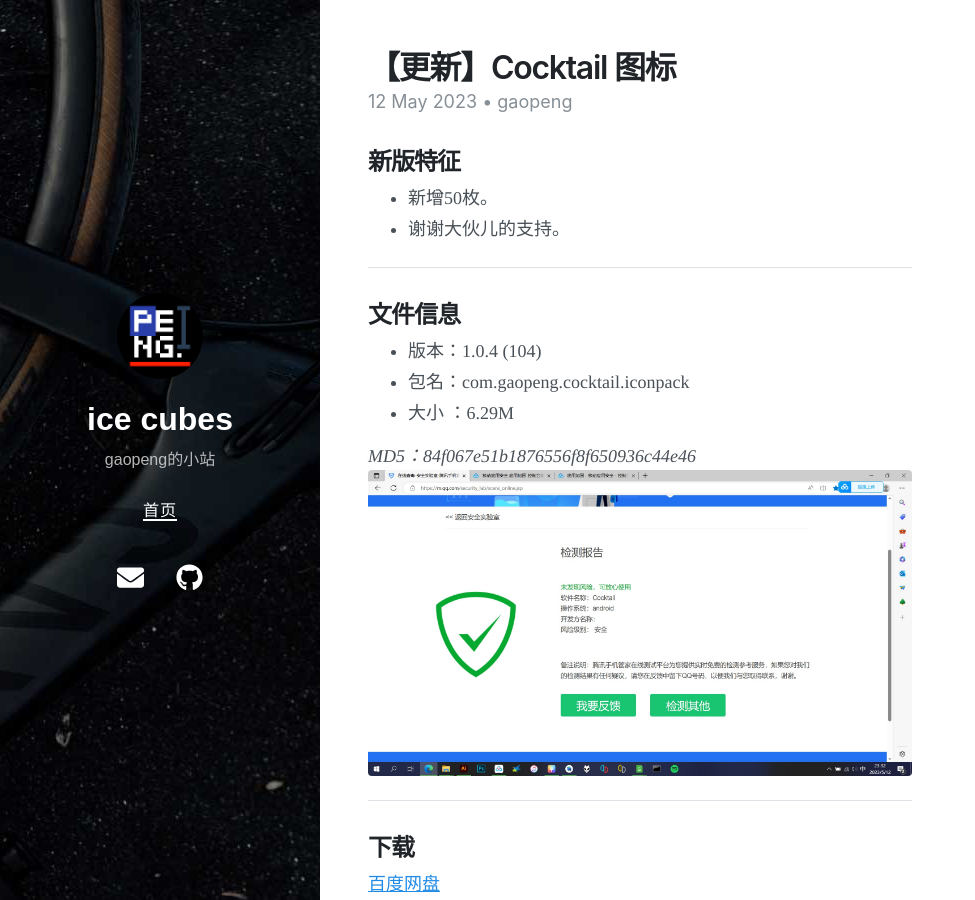
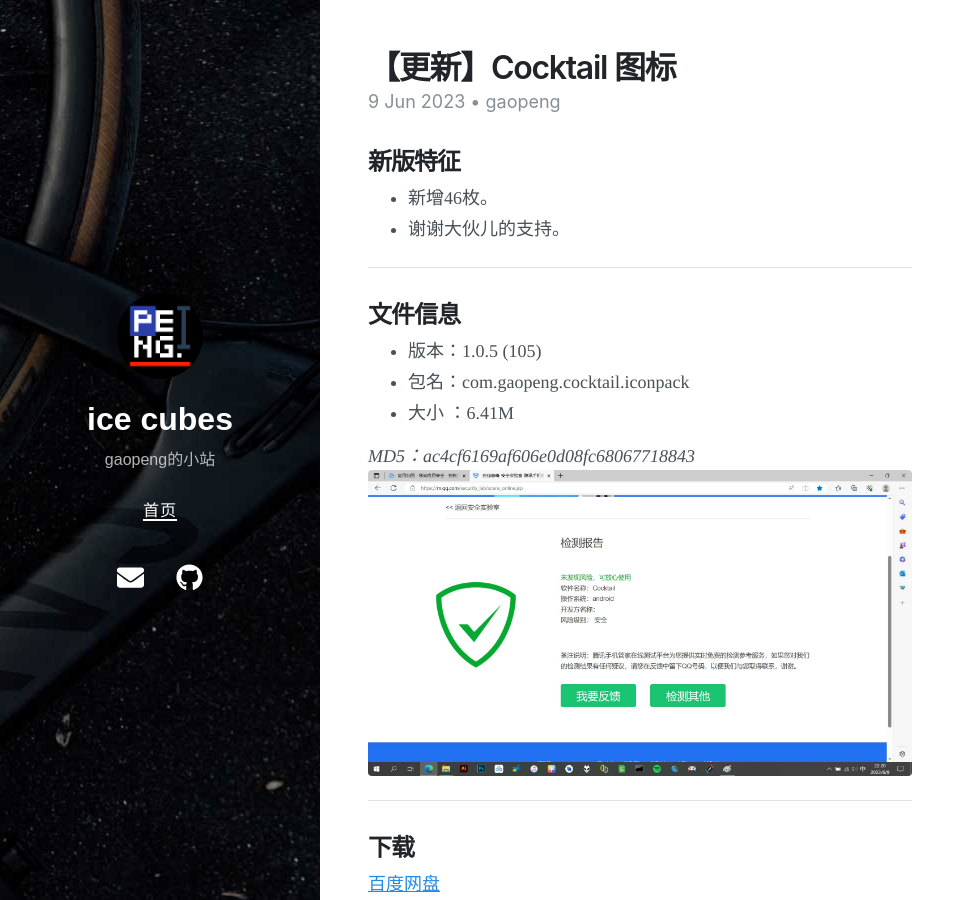
Before and after one commit to gaopengk/gaopengk.github.io, a Jekyll site: the page built from _posts/2023-06-09-【更新】Cocktail 图标.md, in a window 1280 px wide and 900 px high. Shown: the whole window, without its empty margins (0-975 px from the left). Built offline with Jekyll 4.4.1, drawn with Linux system fonts in a browser that asks for light colours; nearby versions of some CDN libraries.

Commit message:
Update and rename 2023-05-12-【更新】Cocktail 图标.md to 2023-06-09-【更新】Cocktail 图标.md

```diff
--- a/_posts/2023-05-12-【更新】Cocktail 图标.md
+++ b/_posts/2023-06-09-【更新】Cocktail 图标.md
@@ -1,23 +1,23 @@
 ---
 layout:     post
 title:      【更新】Cocktail 图标
-date:       2023-05-12 23:41 +0800
+date:       2023-06-09 21:28 +0800
 author:     gaopeng
 tags:       [图标包]
 ---
 ## 新版特征
-- 新增50枚。
+- 新增46枚。
 - 谢谢大伙儿的支持。
 
 ***
 
 ## 文件信息
-- 版本：1.0.4 (104)
+- 版本：1.0.5 (105)
 - 包名：com.gaopeng.cocktail.iconpack
-- 大小 ：6.29M
+- 大小 ：6.41M
 
-_MD5：84f067e51b1876556f8f650936c44e46_
-<img src="https://gaopengk.github.io/imgs/cocktail_1.0.4.jpg"  width="100%">
+_MD5：ac4cf6169af606e0d08fc68067718843_
+<img src="https://gaopengk.github.io/imgs/cocktail_1.0.5.jpg"  width="100%">
 
 ***
 
```
